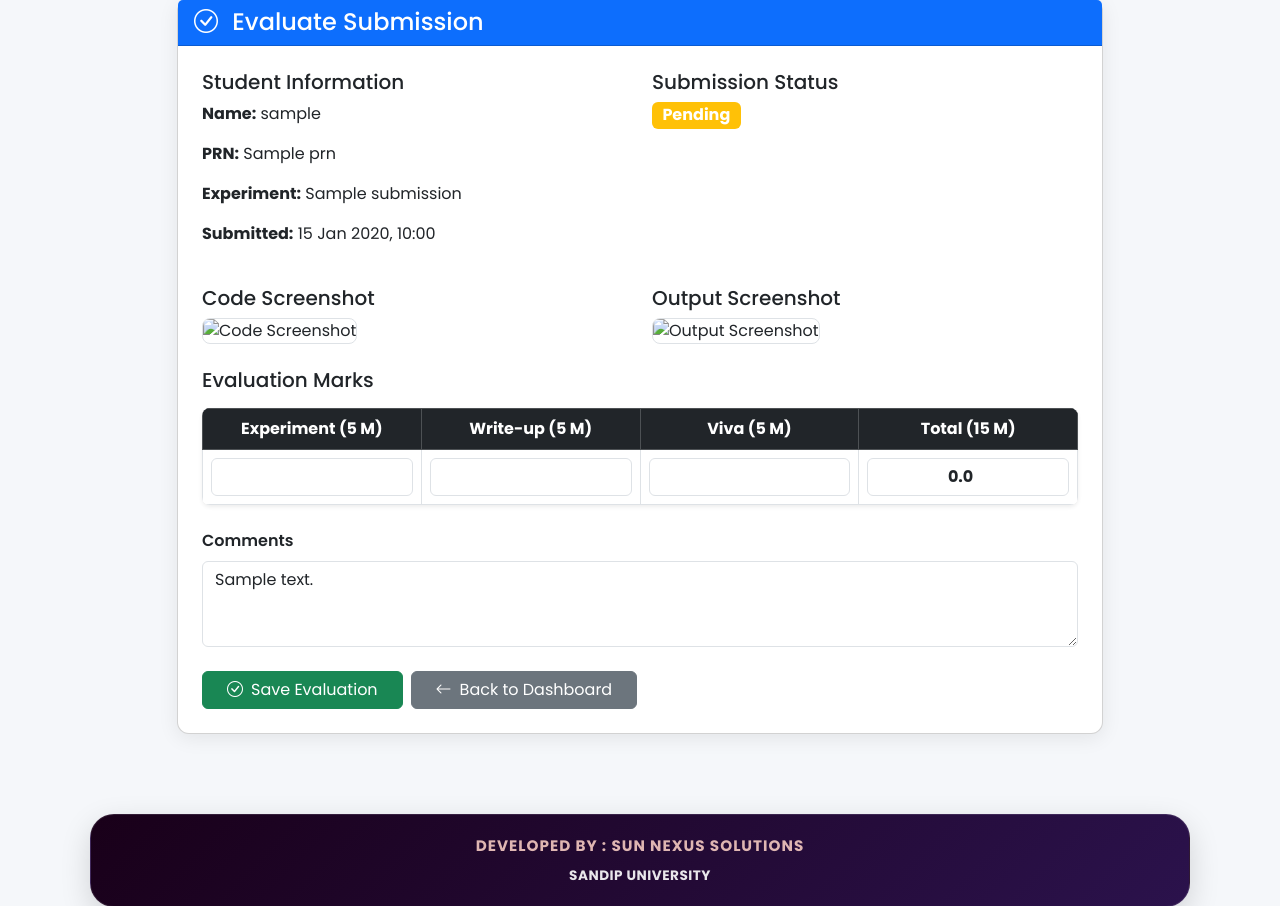
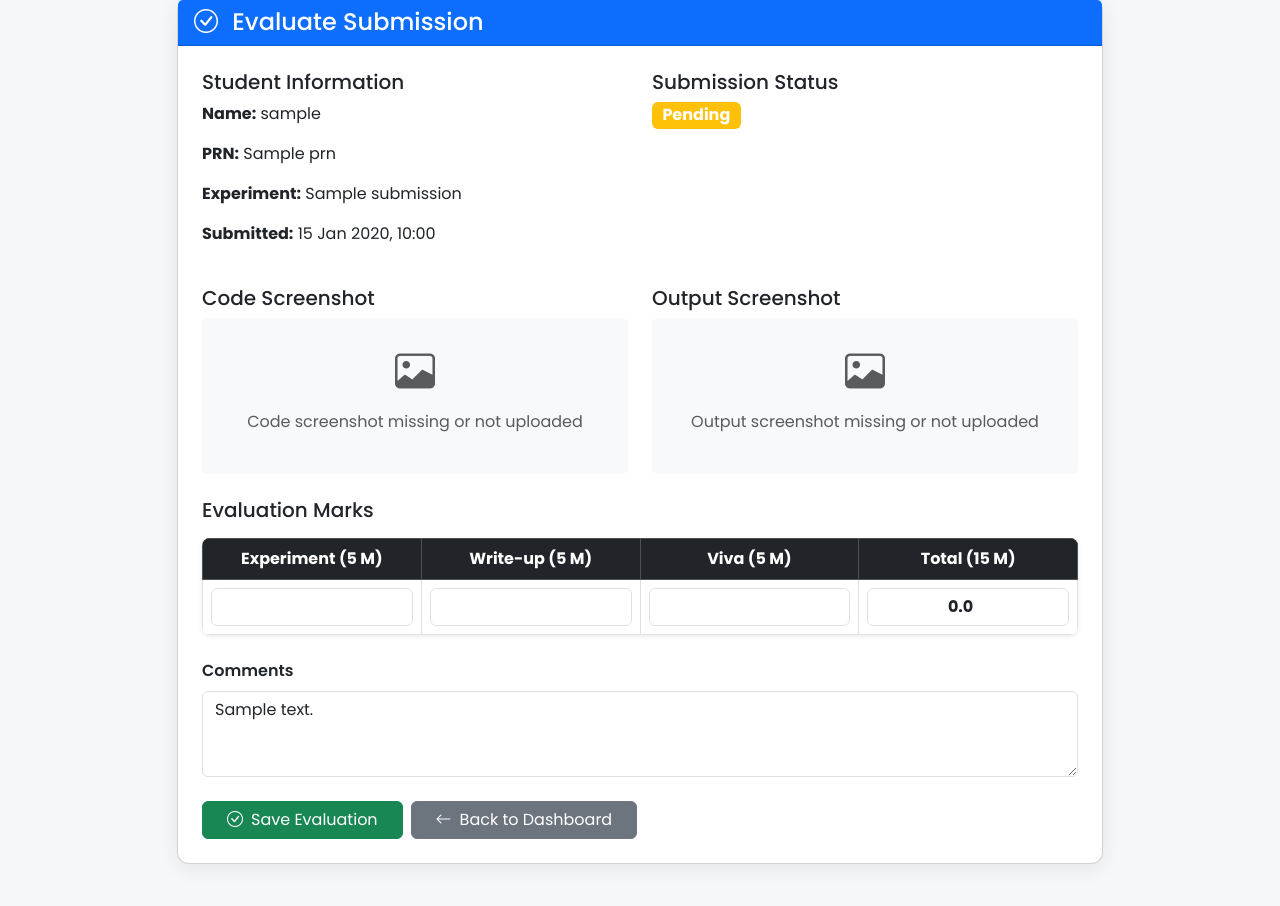
Before and after one commit to sunnexussolutions/Lab_Management_System, a Django app: template templates/professor/evaluate_submission.html in a window 1280 px wide. Shown: the part 49-955 px from the top of the page. Run offline with Django 3.2, Linux system fonts and the light colour scheme; the template is opened without the code that fills it: most values are stand-ins (such as "Sample title", 1, 10 or a date in 2020).

Commit message:
updated files

```diff
--- a/labapp/templatetags/custom_tags.py
+++ b/labapp/templatetags/custom_tags.py
@@ -11,3 +11,21 @@ def get_item(dictionary, key):
     if isinstance(dictionary, dict):
         return dictionary.get(key)
     return None
+
+
+@register.filter
+def file_exists(field_file):
+    """
+    Return True only when a FileField/ImageField has a valid storage object
+    and the underlying file exists in storage.
+    """
+    try:
+        if not field_file:
+            return False
+        storage = getattr(field_file, 'storage', None)
+        name = getattr(field_file, 'name', '')
+        if not storage or not name:
+            return False
+        return storage.exists(name)
+    except Exception:
+        return False
--- a/templates/professor/evaluate_submission.html
+++ b/templates/professor/evaluate_submission.html
@@ -1,4 +1,4 @@
-{% load static %}
+{% load static custom_tags %}
 <!DOCTYPE html>
 <html lang="en">
   <head>
@@ -79,23 +79,27 @@
               <div class="row mb-4">
                 <div class="col-md-6">
                   <h5>Code Screenshot</h5>
-                  {% if submission.code_screenshot %}
-                    <img src="{{ submission.code_screenshot.url }}" alt="Code Screenshot" class="screenshot-container w-100">
+                  {% if submission.code_screenshot and submission.code_screenshot|file_exists %}
+                    <a href="{{ submission.code_screenshot.url }}" target="_blank">
+                      <img src="{{ submission.code_screenshot.url }}" alt="Code Screenshot" class="screenshot-container w-100">
+                    </a>
                   {% else %}
                     <div class="text-center p-4 bg-light rounded">
                       <i class="bi bi-image text-muted fs-1"></i>
-                      <p class="text-muted mt-2">No code screenshot uploaded</p>
+                      <p class="text-muted mt-2">Code screenshot missing or not uploaded</p>
                     </div>
                   {% endif %}
                 </div>
                 <div class="col-md-6">
                   <h5>Output Screenshot</h5>
-                  {% if submission.output_screenshot %}
-                    <img src="{{ submission.output_screenshot.url }}" alt="Output Screenshot" class="screenshot-container w-100">
+                  {% if submission.output_screenshot and submission.output_screenshot|file_exists %}
+                    <a href="{{ submission.output_screenshot.url }}" target="_blank">
+                      <img src="{{ submission.output_screenshot.url }}" alt="Output Screenshot" class="screenshot-container w-100">
+                    </a>
                   {% else %}
                     <div class="text-center p-4 bg-light rounded">
                       <i class="bi bi-image text-muted fs-1"></i>
-                      <p class="text-muted mt-2">No output screenshot uploaded</p>
+                      <p class="text-muted mt-2">Output screenshot missing or not uploaded</p>
                     </div>
                   {% endif %}
                 </div>
```
Also changed, not shown: templates/professor/professor_dashboard.html (+11 -3 lines), templates/student/student_dashboard.html (+8 -4 lines).
